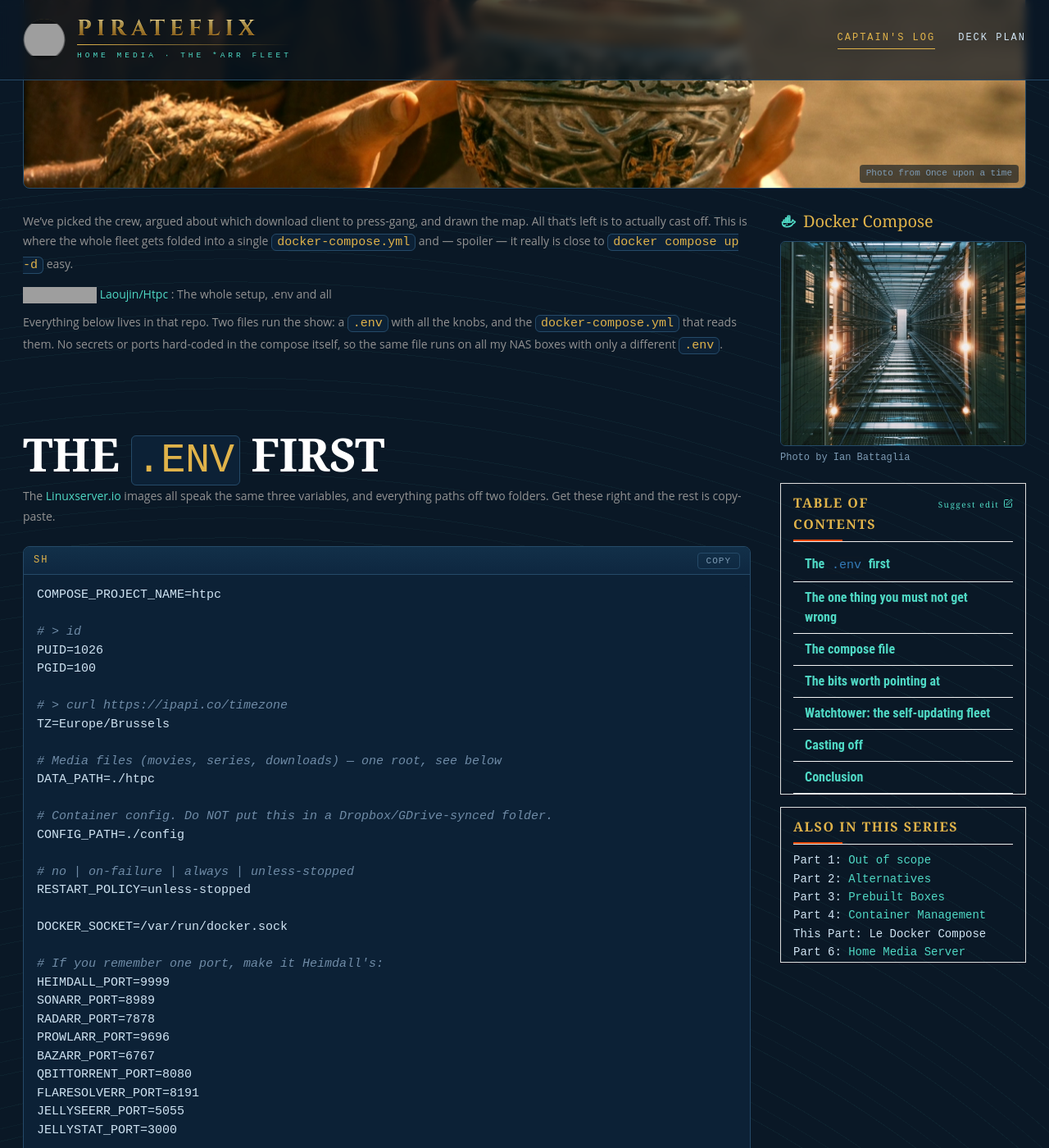
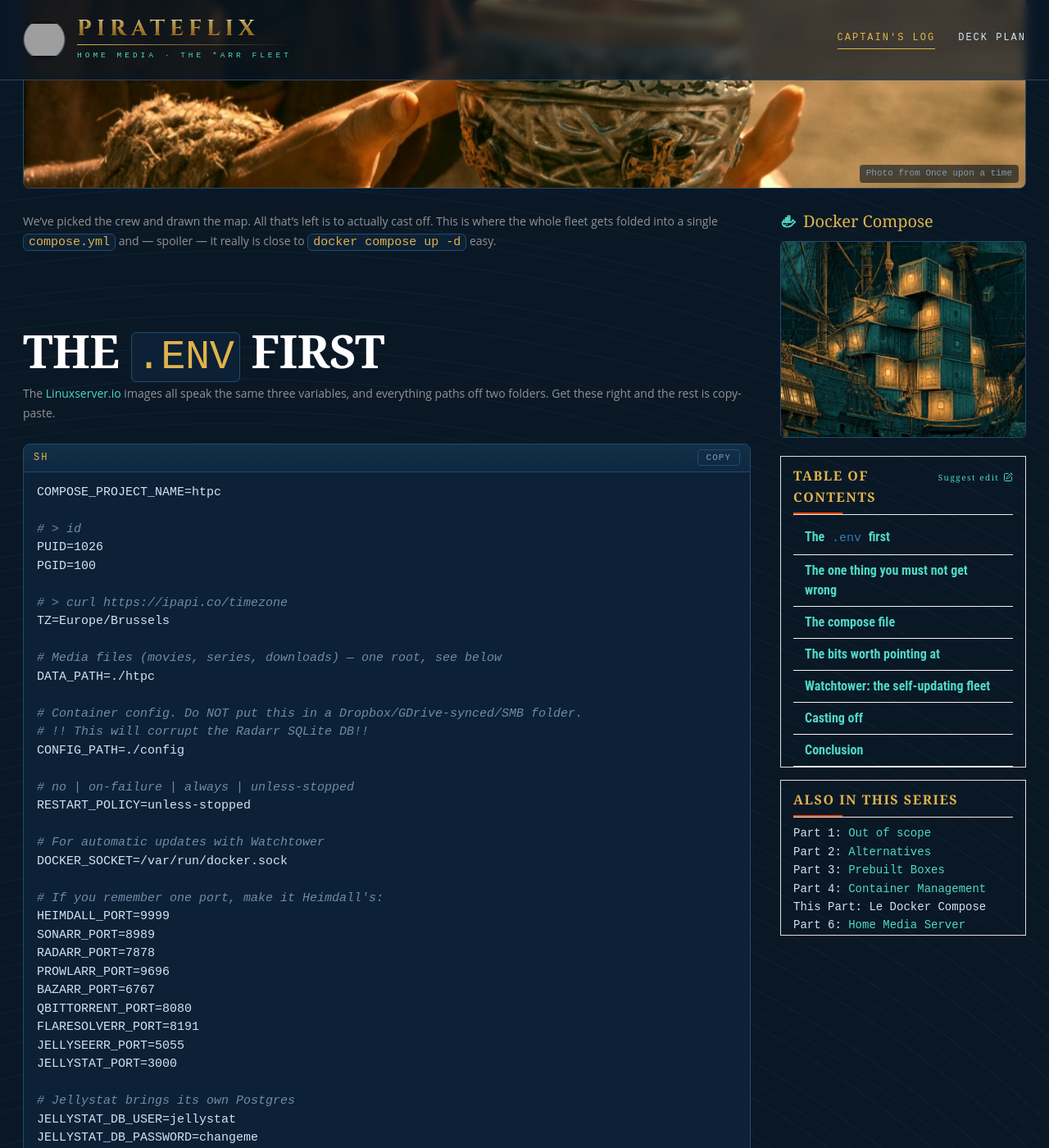
Before and after one commit to SanguPackage/htpc, a Jekyll site: the page built from _posts/2020-07-18-home-media-server-docker-compose.md, in a window 1280 px wide and 1400 px high, scrolled down 340 px. Shown: the whole window at 82% size. Built offline with Jekyll 4.4.1, drawn with Linux system fonts in a browser that asks for light colours; some of the changed text lies outside the part shown; grey boxes are pictures that could not be loaded.

Commit message:
Rewrite docker-compose post with the real 12-service stack
Replace the stub with the actual compose in use on the NAS: single /data
root for hardlinks, Prowlarr + FlareSolverr, Jellyseerr/Jellystat,
Recyclarr and Watchtower. Drop pinned :latest tags and trim the prose.

```diff
--- a/_posts/2020-07-18-home-media-server-docker-compose.md
+++ b/_posts/2020-07-18-home-media-server-docker-compose.md
@@ -7,38 +7,29 @@
 updates:
   - date: "2026-07-05"
     desc: "Rewrote from stub with the real 12-service compose in use on the NAS: single /data root for hardlinks, Prowlarr + FlareSolverr, Jellyseerr/Jellystat, Recyclarr and Watchtower"
-desc: >
+description: >
   Now that we have determined what our setup should look like,
   let's combine them in a single docker-compose file.
 bigimg:
   url: Home Media Center-HolyGrail-Big.png
   desc: "Photo from Once upon a time"
 img:
-  url: Home Media Center-Small.jpg
-  desc: "Photo by Ian Battaglia"
-  title: ""
+  url: containers-sm.webp
   linkUrl:
 categories:
 github: Laoujin/Htpc
-tags: [tutorial,fun]
+tags: [docker, self-hosted]
 series: home-media-server
 toc:
   title: Docker Compose
   icon: docker
 ---
 
-We've picked the crew, argued about which download client to press-gang, and drawn the map. All that's
-left is to actually cast off. This is where the whole fleet gets folded into a single `docker-compose.yml`
+We've picked the crew and drawn the map. All that's
+left is to actually cast off. This is where the whole fleet gets folded into a single `compose.yml`
 and — spoiler — it really is close to `docker compose up -d` easy.
 
 <!--more-->
-
-{% include github-stars.html url="Laoujin/Htpc" desc="The whole setup, .env and all" %}
-
-Everything below lives in that repo. Two files run the show: a `.env` with all the knobs, and the
-`docker-compose.yml` that reads them. No secrets or ports hard-coded in the compose itself, so the same
-file runs on all my NAS boxes with only a different `.env`.
-
 
 # The `.env` first
 
@@ -58,12 +49,14 @@
 # Media files (movies, series, downloads) — one root, see below
 DATA_PATH=./htpc
 
-# Container config. Do NOT put this in a Dropbox/GDrive-synced folder.
+# Container config. Do NOT put this in a Dropbox/GDrive-synced/SMB folder.
+# !! This will corrupt the Radarr SQLite DB!!
 CONFIG_PATH=./config
 
 # no | on-failure | always | unless-stopped
 RESTART_POLICY=unless-stopped
 
+# For automatic updates with Watchtower
 DOCKER_SOCKET=/var/run/docker.sock
 
 # If you remember one port, make it Heimdall's:
@@ -121,7 +114,6 @@
 version: "3"
 
 services:
-
   # Dashboard — the one URL you actually bookmark
   heimdall:
     image: linuxserver/heimdall
@@ -321,16 +313,10 @@
 
 A few services earn their own paragraph — most already have a full write-up elsewhere in the series:
 
-- **Prowlarr** rides the `:develop` tag and a hard-coded `unless-stopped`. It talks to
-  **FlareSolverr** by service name (`http://flaresolverr:8191`) — no port juggling, that's Docker's
-  internal DNS. Why FlareSolverr at all? [Cloudflare]({{ site.baseurl }}/blog/flaresolverr-byparr).
 - **qBittorrent** replaced Transmission — [here's why]({{ site.baseurl }}/blog/goodbye-transmission). Note
-  `6881` is published verbatim (not via `.env`): that's the BitTorrent listen port, and a fixed one makes
-  port-forwarding sane.
+  `6881` is published verbatim (not via `.env`) it is the BitTorrent listen port.
 - **Jellyseerr** and **Jellystat** both point at a **Jellyfin that isn't in this file** — mine runs in a
   separate LXC. Requests > Sonarr/Radarr is why [Ombi got retired]({{ site.baseurl }}/blog/goodbye-ombi).
-- **Jellystat** is the only service with a `depends_on`: it needs its Postgres up first. Reachable at
-  `jellystat-db:5432`, again by service name.
 - **Recyclarr** runs `user: ${PUID}:${PGID}` directly (no LSIO wrapper) and syncs the
   [TRaSH guides]({{ site.baseurl }}/blog/recyclarr) on a cron.
 
@@ -370,11 +356,6 @@
 lot. Then open Heimdall on port `9999` and start configuring — which, as promised way back at the start,
 is where the *real* time goes.
 
-One note on the command itself: it's `docker compose` (v2, a plugin, no hyphen) these days. The old
-standalone `docker-compose` still works but is deprecated. The `version: "3"` line at the top of the file
-is likewise ignored by modern Compose — harmless, kept here only so nobody panics at its absence.
-{: .notice--info}
-
 
 # Conclusion
 
```
Also changed, not shown: other parts of _posts/2020-07-18-home-media-server-docker-compose.md (+5 -5 lines), assets/blog-images/containers-sm.webp (added).
